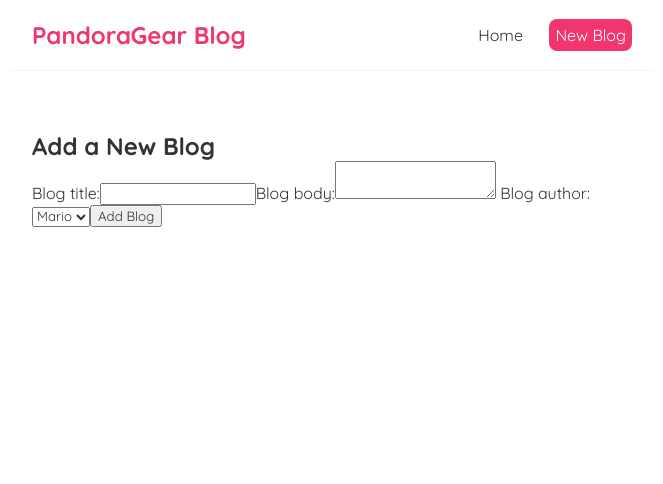
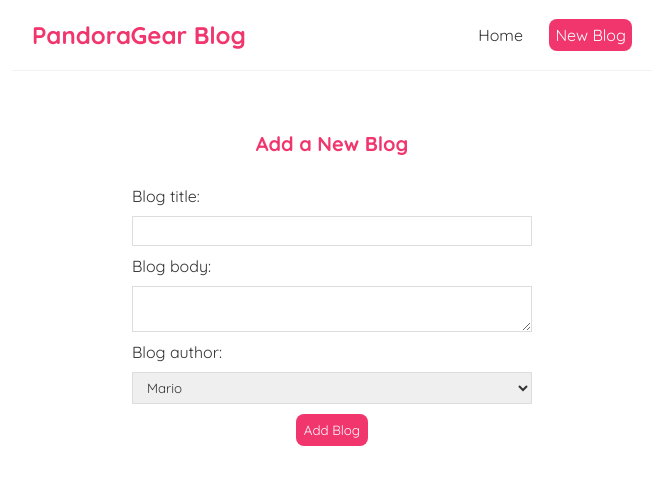
Before and after one commit to andydangit/Ninja-Modern-React, a React (Create React App) app: page /create in a window 1280 px wide. Shown: the top 484 px of the page, without its empty margins (308-971 px from the left). Built offline with nearby package versions, Linux system fonts and the light colour scheme.

Commit message:
Add style to teh form css

```diff
--- a/src/index.css
+++ b/src/index.css
@@ -84,3 +84,41 @@
   border-radius: 8px;
   cursor: pointer;
 }
+
+
+/* New blog form  */
+
+.create{
+  max-width: 400px;
+  margin: 0 auto;
+  text-align: center;
+}
+
+.create label {
+  text-align: left;
+  display: block;
+}
+
+.create h2 {
+  font-size: 20px;
+  color: #f1356d;
+  margin-bottom: 30px;
+}
+
+.create input, .create textarea, .create select{
+  width: 100%;
+  padding: 6px 10px;
+  margin: 10px 0;
+  border: 1px solid #ddd;
+  box-sizing: border-box;
+  display: block;
+}
+
+.create button {
+  background: #f1356d;
+  color: #fff;
+  border: 0;
+  padding: 8px;
+  border-radius: 8px;
+  cursor: pointer;
+}
```
